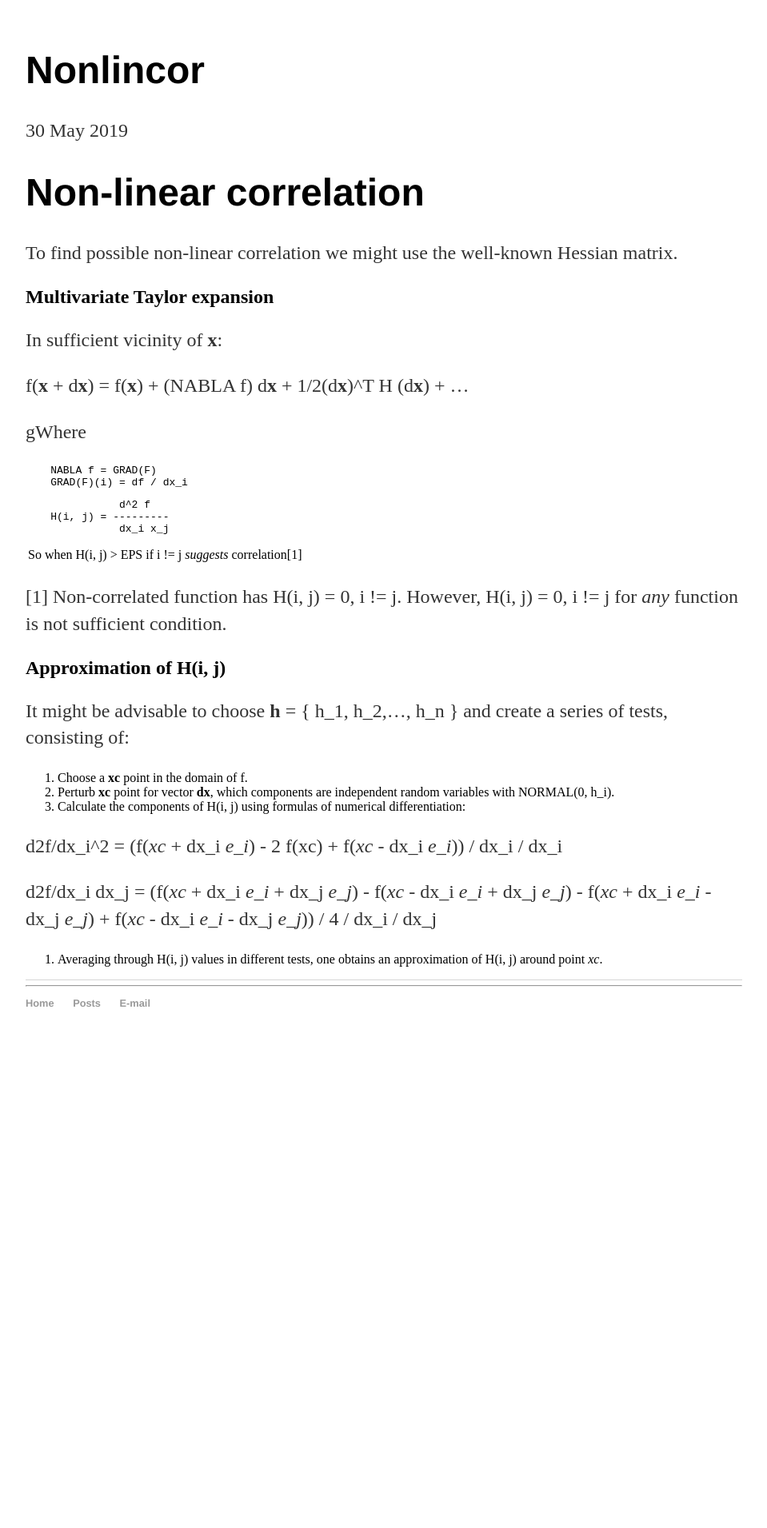
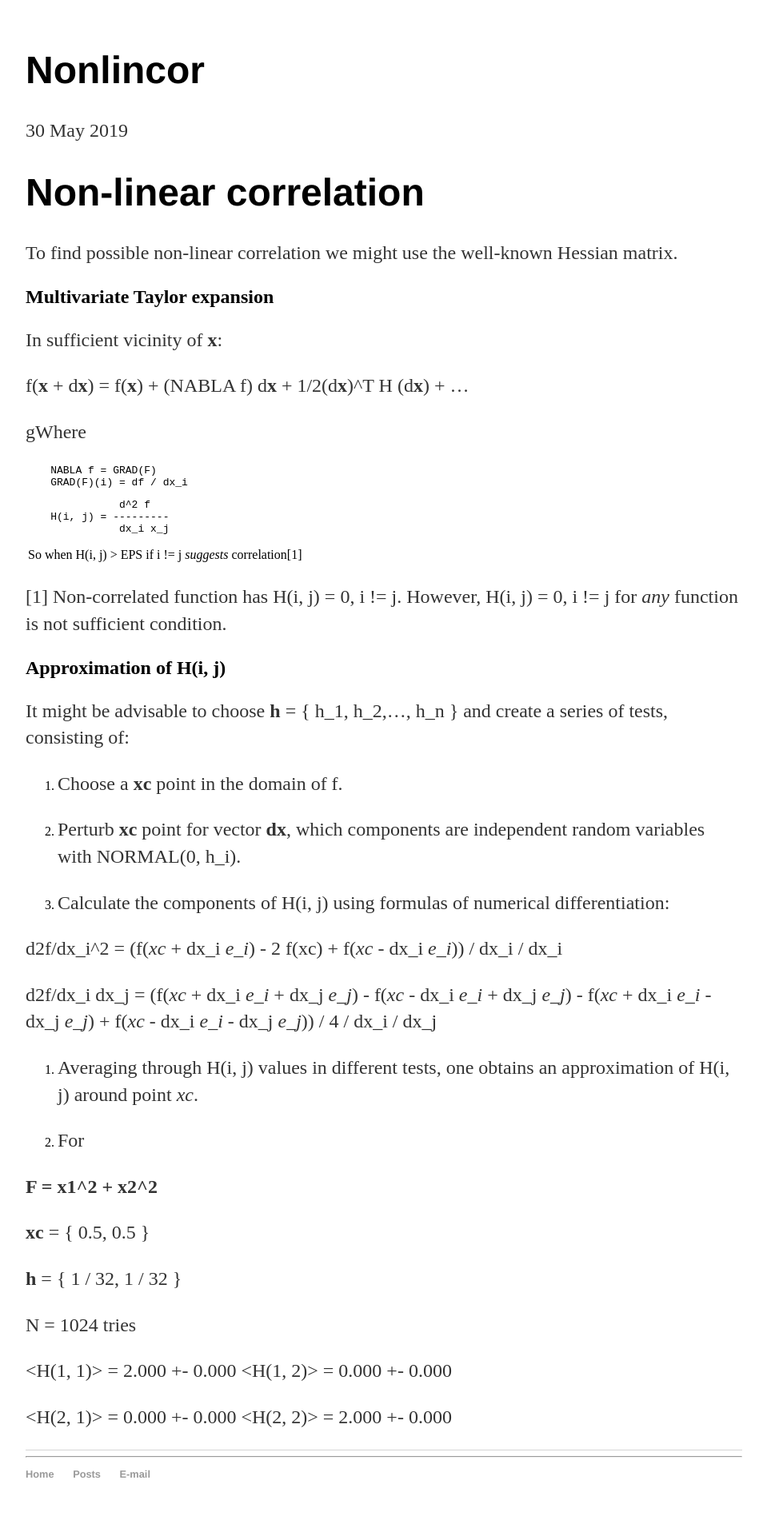
Before and after one commit to 2t363a/beta, a Jekyll site: the page built from docs/_posts/2019-05-30-nonlincor.md, in a window 1280 px wide. Shown: the whole page at 80% size, without its empty margins (160-1119 px from the left). Built offline with Jekyll 4.4.1, drawn with Linux system fonts in a browser that asks for light colours; our own code applies the rules of GitHub Pages for plain Markdown files; before the commit the page ends 1322 px from its top, so only the background shows below that.

Commit message:
new results

```diff
--- a/docs/_posts/2019-05-30-nonlincor.md
+++ b/docs/_posts/2019-05-30-nonlincor.md
@@ -33,7 +33,9 @@ It might be advisable to choose **h** = { h_1, h_2,..., h_n }
 and create a series of tests, consisting of:
 
 1. Choose a **xc** point in the domain of f.
+
 2. Perturb **xc** point for vector **dx**, which components are independent random variables with NORMAL(0, h_i).
+
 3. Calculate the components of H(i, j) using formulas of numerical differentiation:
 
 d2f/dx_i^2 = (f(*xc* + dx_i *e_i*) - 2 f(xc) + f(*xc* - dx_i *e_i*)) / dx_i / dx_i
@@ -46,3 +48,17 @@ d2f/dx_i dx_j = (f(*xc* + dx_i *e_i* + dx_j *e_j*)
 
 
 4. Averaging through H(i, j) values in different tests, one obtains an approximation of H(i, j) around point *xc*.
+
+5. For
+
+**F = x1^2 + x2^2**
+
+**xc** = { 0.5, 0.5 }
+
+**h** = { 1 / 32, 1 / 32 }
+
+N = 1024 tries
+
+<H(1, 1)> = 2.000 +- 0.000 <H(1, 2)> = 0.000 +- 0.000
+
+<H(2, 1)> = 0.000 +- 0.000 <H(2, 2)> = 2.000 +- 0.000
```
